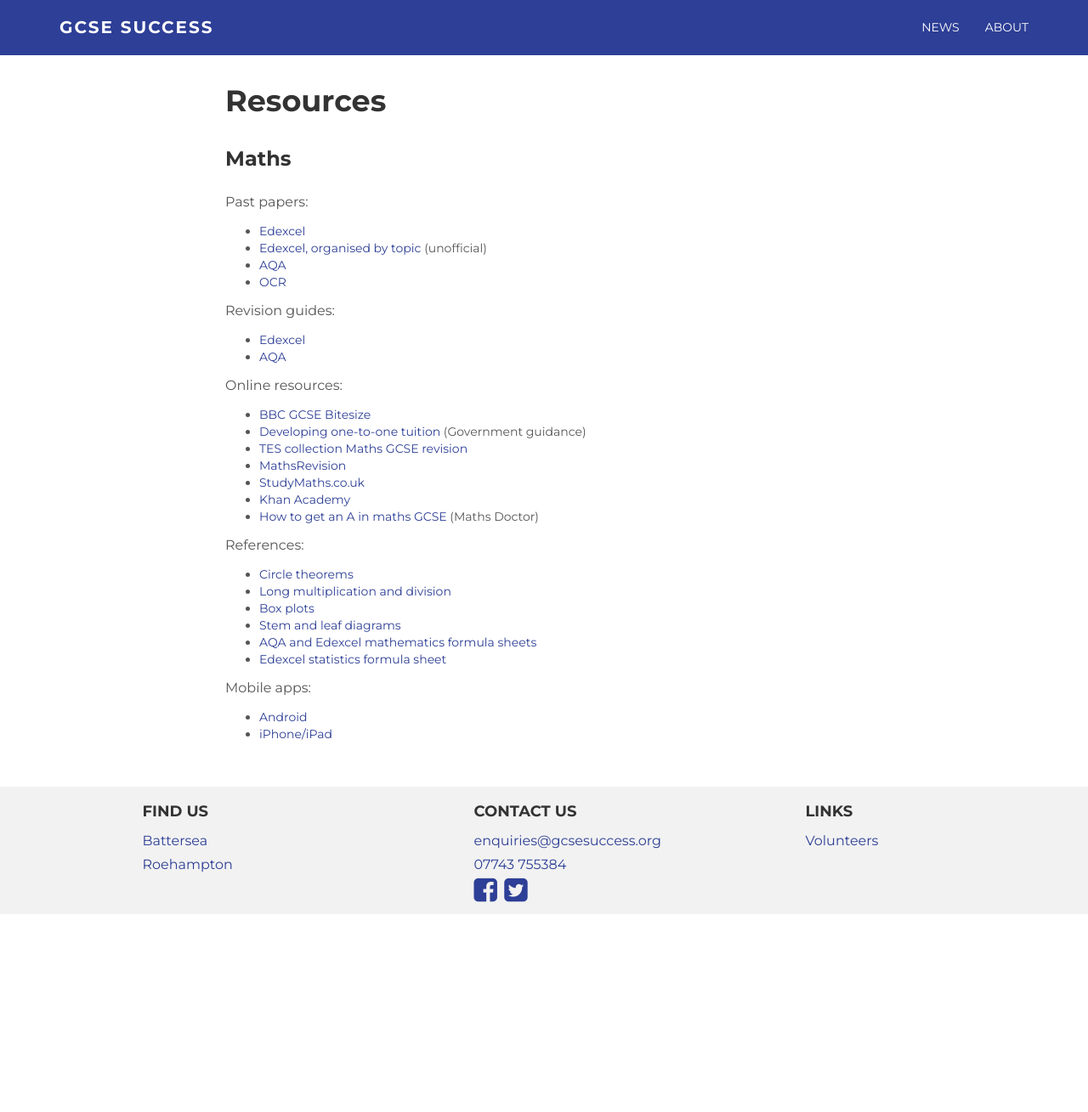
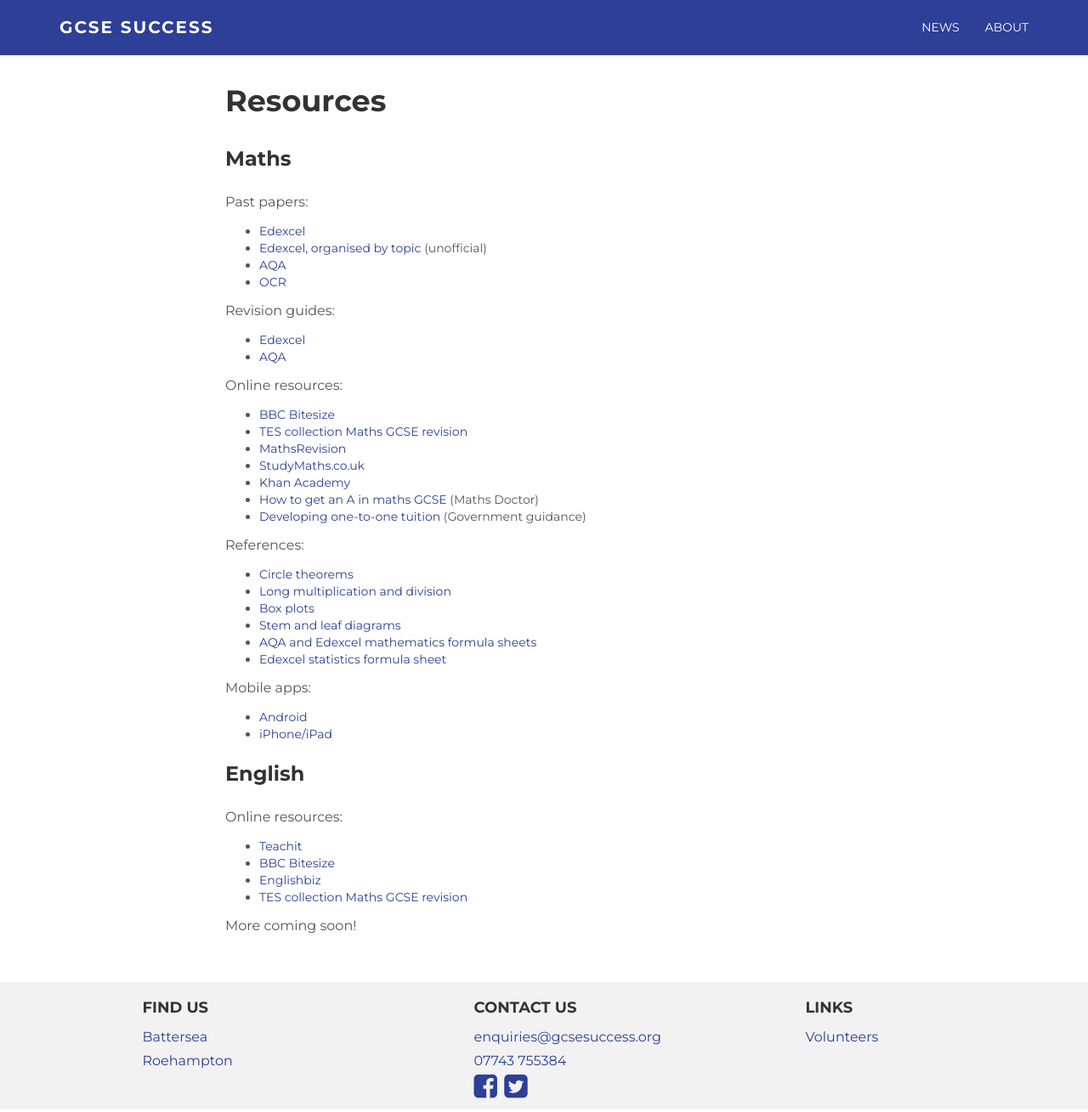
Before and after one commit to gcsesuccess/gcsesuccess.github.io, a Jekyll site: the page built from resources.md, in a window 1280 px wide. Shown: the whole page at 85% size. Built offline with Jekyll 4.4.1, drawn with Linux system fonts in a browser that asks for light colours; nearby versions of some CDN libraries; before the commit the page ends 1078 px from its top, so only the background shows below that.

Commit message:
Update resources

```diff
--- a/resources.md
+++ b/resources.md
@@ -41,3 +41,14 @@
 
 - [Android](https://play.google.com/store/search?q=gcse+maths&c=apps&price=1)
 - [iPhone/iPad](https://www.google.co.uk/search?q=gcse+maths+site%3Aitunes.apple.com)
+
+### English
+
+Online resources:
+
+- [Teachit](http://www.teachit.co.uk/)
+- [BBC Bitesize](http://www.bbc.co.uk/education/subjects/zr9d7ty)
+- [Englishbiz](http://www.englishbiz.co.uk/)
+- [TES collection Maths GCSE revision](http://www.tes.co.uk/article.aspx?storyCode=6078616)
+
+More coming soon!
```
Also changed, not shown: other parts of resources.md (+6 -6 lines).
